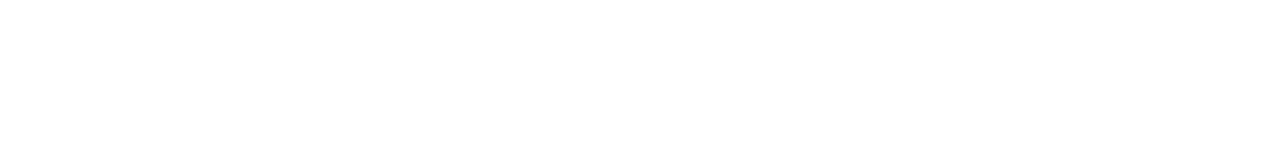
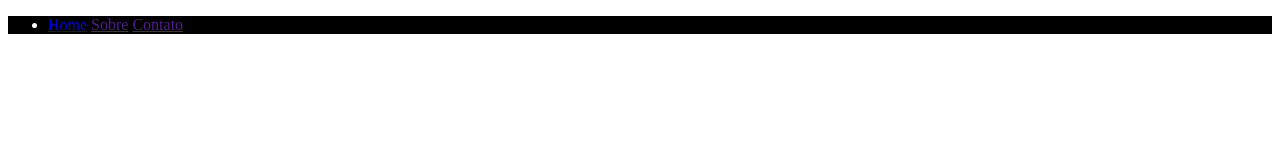
Before and after one commit to pedrogarrcia/teste_repositorio, a plain HTML site: page index.html in a window 1280 px wide. Drawn offline with Linux system fonts and the light colour scheme.

Commit message:
adicionando um header estilizado

```diff
--- a/index.html
+++ b/index.html
@@ -4,8 +4,17 @@
     <meta charset="UTF-8">
     <meta name="viewport" content="width=device-width, initial-scale=1.0">
     <title>Document</title>
+    <link rel="stylesheet" href="style.css">
 </head>
 <body>
-
+    <header>
+        <ul>
+            <li>
+                <a href="#">Home</a>
+                <a href="">Sobre</a>
+                <a href="">Contato</a>
+            </li>
+        </ul>
+    </header>
 </body>
 </html>
--- /dev/null
+++ b/style.css
@@ -0,0 +1,4 @@
+header {
+    background-color: black;
+    color: white;
+}
```
